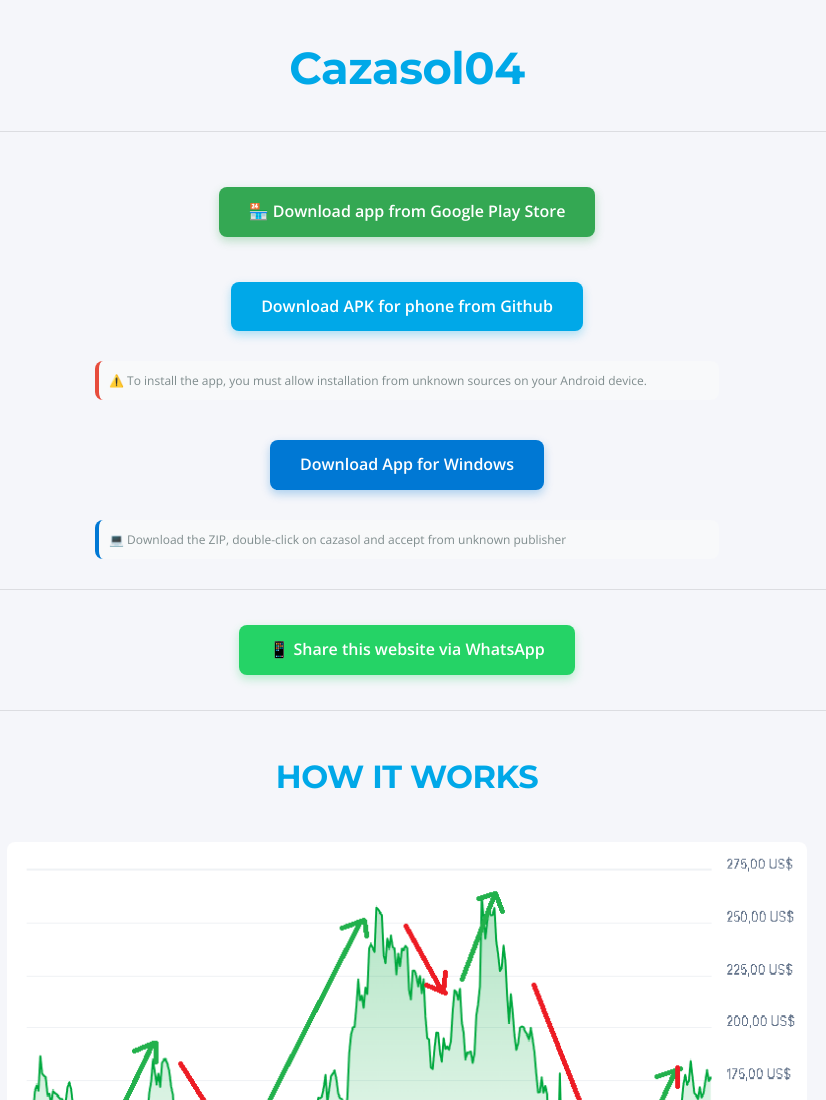
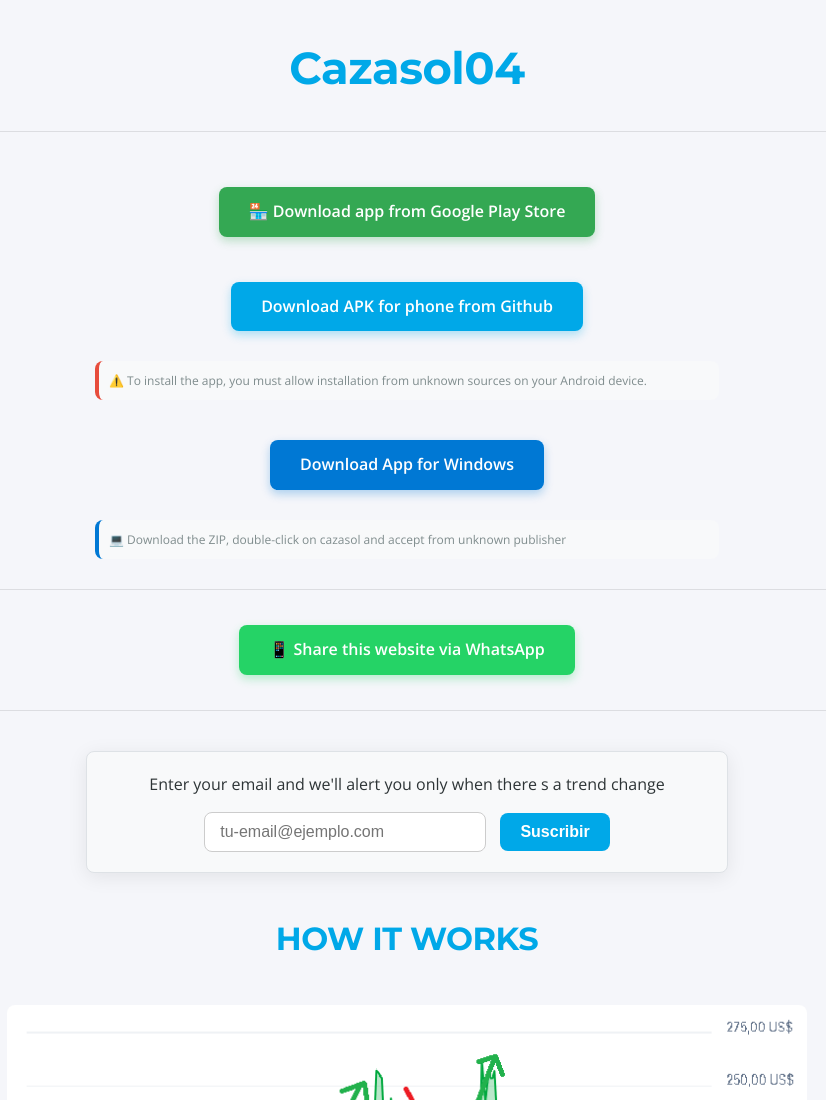
Before and after one commit to carlosrr-rr/chasesolana, a plain HTML site: page index.html in a window 1280 px wide. Shown: the top 1100 px of the page, without its empty margins (233-1059 px from the left). Drawn offline with nearby package versions, Linux system fonts and the light colour scheme.

Commit message:
Actualicé varios archivos del sitio web

```diff
--- a/index.html
+++ b/index.html
@@ -178,6 +178,57 @@
       border-left-color: #0078d4;
     }
 
+    /* Estilos para el formulario de inscripción */
+    .email-subscription {
+      background-color: #f8f9fa;
+      border: 1px solid #dee2e6;
+      border-radius: var(--border-radius);
+      padding: 20px;
+      margin: 40px auto;
+      text-align: center;
+      max-width: 600px;
+      box-shadow: var(--box-shadow);
+    }
+
+    .email-subscription p {
+      margin: 0 0 15px 0;
+      font-size: 1rem;
+      color: var(--secondary-color);
+      font-weight: 500;
+    }
+
+    .email-subscription input {
+      padding: 10px 15px;
+      border: 1px solid #ccc;
+      border-radius: var(--border-radius);
+      font-size: 1rem;
+      width: 250px;
+      margin-right: 10px;
+      transition: border-color 0.3s ease;
+    }
+
+    .email-subscription input:focus {
+      outline: none;
+      border-color: var(--primary-color);
+    }
+
+    .email-subscription button {
+      padding: 10px 20px;
+      background-color: var(--primary-color);
+      color: white;
+      border: none;
+      border-radius: var(--border-radius);
+      font-size: 1rem;
+      cursor: pointer;
+      font-weight: 600;
+      transition: all 0.3s ease;
+    }
+
+    .email-subscription button:hover {
+      background-color: #0095d9;
+      transform: translateY(-1px);
+    }
+
     img {
       max-width: 100%;
       height: auto;
@@ -335,6 +386,22 @@
       .section-title {
         font-size: 1.6rem;
       }
+
+      .email-subscription {
+        margin: 30px 10px;
+        padding: 15px;
+      }
+
+      .email-subscription input {
+        width: 200px;
+        margin-right: 5px;
+        margin-bottom: 10px;
+      }
+
+      .email-subscription button {
+        padding: 10px 15px;
+        font-size: 0.9rem;
+      }
     }
   </style>
 </head>
@@ -394,6 +461,13 @@
          data-i18n="shareWhatsApp">
         📱 Compartir por WhatsApp
       </a>
+    </div>
+
+    <!-- FORMULARIO DE SUSCRIPCIÓN DE EMAIL - NUEVO -->
+    <div class="email-subscription">
+      <p>Enter your email and we'll alert you only when there s a trend change</p>
+      <input type="email" id="userEmail" placeholder="tu-email@ejemplo.com">
+      <button onclick="subscribeEmail()">Suscribir</button>
     </div>
 
     <!-- Título FUNCIONAMIENTO -->
@@ -479,6 +553,51 @@
       });
     }
 
+    function subscribeEmail() {
+      const email = document.getElementById('userEmail').value;
+      if (email && email.includes('@')) {
+        // Crear un formulario oculto para enviar a Google Forms
+        const form = document.createElement('form');
+        form.method = 'POST';
+        form.action = 'https://docs.google.com/forms/d/e/1FAIpQLScCHO1DPfluHbYAv_lhxBvZs0PtvANDz4f2q0rR-e6Ull8xHA/formResponse';
+        form.target = 'hidden_iframe';
+
+        const input = document.createElement('input');
+        input.type = 'hidden';
+        input.name = 'entry.167254963';
+        input.value = email;
+
+        form.appendChild(input);
+        document.body.appendChild(form);
+
+        // Crear iframe oculto para evitar redirección
+        const iframe = document.createElement('iframe');
+        iframe.name = 'hidden_iframe';
+        iframe.style.display = 'none';
+        document.body.appendChild(iframe);
+
+        form.submit();
+
+        alert('¡Gracias! Te notificaremos cuando haya cambios.');
+        document.getElementById('userEmail').value = '';
+
+        // Limpiar elementos temporales
+        setTimeout(() => {
+          document.body.removeChild(form);
+          document.body.removeChild(iframe);
+        }, 1000);
+      } else {
+        alert('Por favor ingresa un email válido');
+      }
+    }
+
+    // Permitir envío con Enter
+    document.getElementById('userEmail').addEventListener('keypress', function(e) {
+      if (e.key === 'Enter') {
+        subscribeEmail();
+      }
+    });
+
     const defaultLang = 'es';
     const supportedLangs = ['en', 'es', 'fr', 'zh', 'pt', 'ru', 'ar', 'hi'];
     const browserLang = (navigator.language || navigator.userLanguage).split('-')[0];
```
